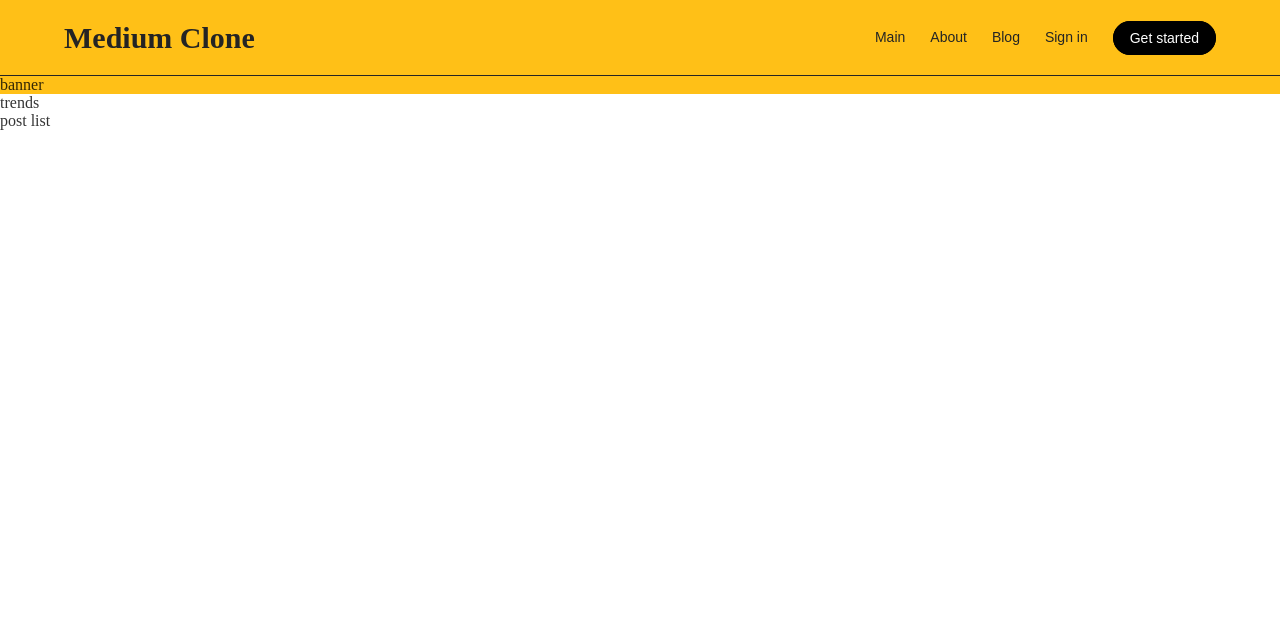
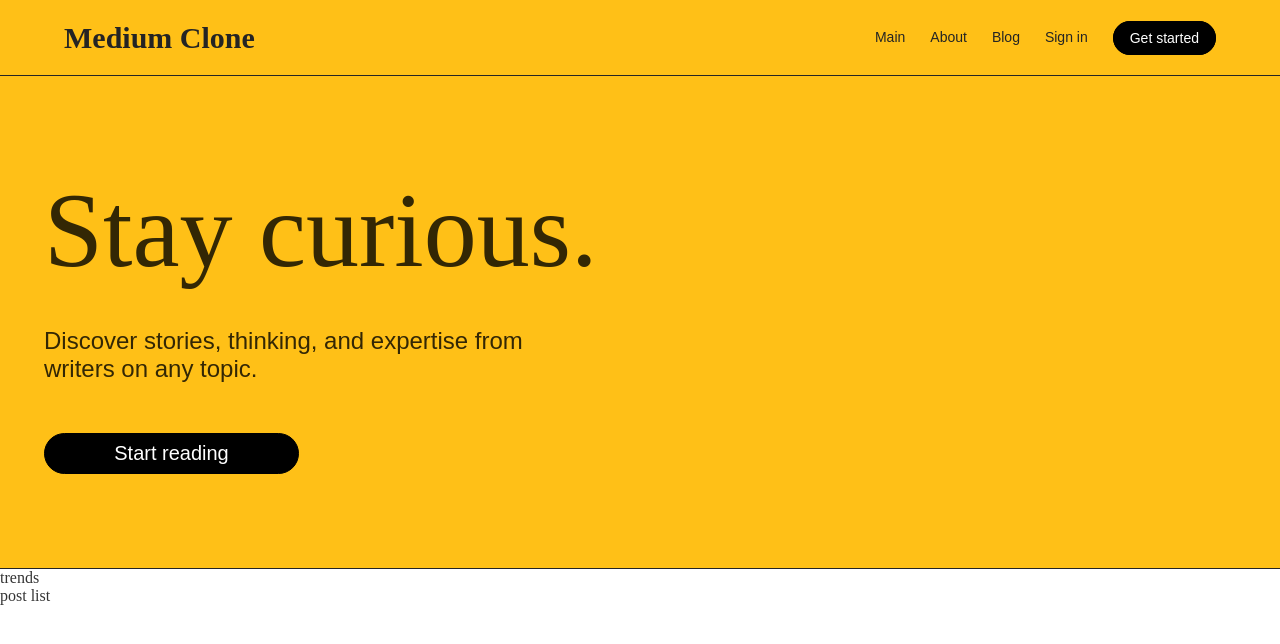
Before and after one commit to aliaydin/medium-clone-html, a plain HTML site: page index.html in a window 1280 px wide. Drawn offline with Linux system fonts and the light colour scheme.

Commit message:
banner area left side

```diff
--- a/index.html
+++ b/index.html
@@ -10,7 +10,7 @@
 
     <div id="main">
 
-        <div class="header">
+        <section class="header">
 
             <div class="menu">
 
@@ -28,13 +28,23 @@
                 </div>
 
             </div>
-            <div id="banner">
-                banner
+            <div class="banner">
+
+                <div class="banner_content">
+
+                    <div class="banner_left">
+                        <div class="banner_title">Stay curious.</div>
+                        <div class="banner_message">Discover stories, thinking, and expertise from writers on any topic.</div>
+                        <div class="banner_button"><a href=""><span>Start reading</span></a></div>
+                    </div>
+
+                </div>
+
             </div>
 
-        </div>
+        </section>
 
-        <div id="page">
+        <section id="page">
 
             <div id="trends">
                 trends
@@ -44,7 +54,7 @@
                 post list
             </div>
 
-        </div>
+        </section>
 
 
     </div>
--- a/style.css
+++ b/style.css
@@ -6,8 +6,6 @@ body {
     color: rgba(0,0,0,0.8);
     position: relative;
     min-height: 100vh;
-
-    /* background-color: yellowgreen; */
 }
 
 #banner {
@@ -63,9 +61,7 @@ body {
     color: rgb(36, 36, 36);
     font-family: Arial, Helvetica, sans-serif;
 }
-.menu_last {
 
-}
 .menu_last a {
     text-decoration: none;
     color: #fff;
@@ -78,3 +74,46 @@ body {
     padding: 8px 16px;
     border-radius: 99em;
 }
+
+.banner {
+    display: flex;
+    justify-content: center;
+    background-color: #FFC017;
+    border-bottom: 1px solid #242424
+}
+
+.banner_content {
+    display: flex;
+    width: 1192px;
+}
+
+.banner_left {
+    width: 600px;
+    padding: 94px 0;
+}
+.banner_title {
+    font-size: 106px;
+    margin-bottom: 35px;
+}
+.banner_message {
+    font-size: 24px;
+    font-family: Arial, Helvetica, sans-serif;
+    width: 80%;
+    margin-bottom: 50px;
+}
+.banner_button a {
+    text-decoration: none;
+    color: #fff;
+    font-family: Arial, Helvetica, sans-serif;
+    font-size: 20px;
+
+}
+.banner_button a span {
+    display: inline-block;
+    text-align: center;
+    background-color: black;
+    border: 1px solid black;
+    padding: 8px 20px;
+    border-radius: 99em;
+    width: 213px;
+}
```
